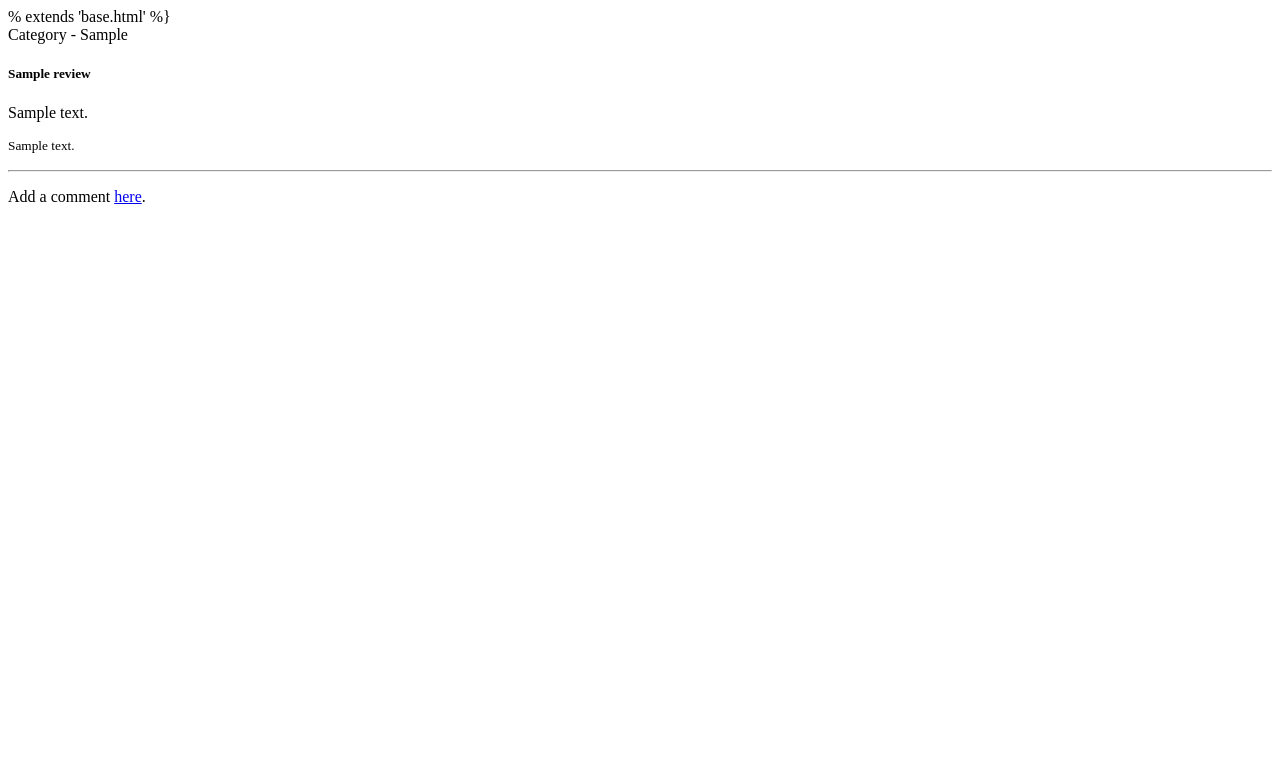
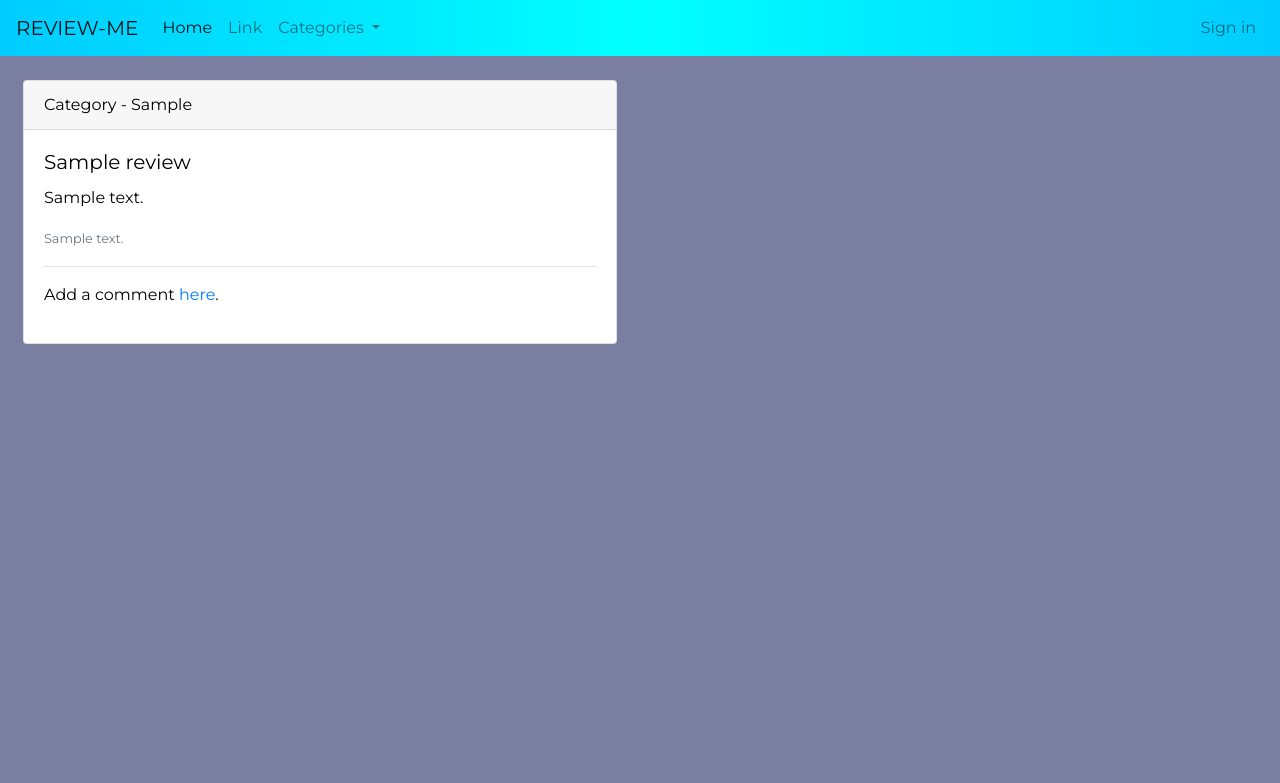
Before and after one commit to Imma7/Review-Me, a Flask app: template app/templates/bank.html in a window 1280 px wide. Shown: the top 783 px of the page. Run offline with Flask 2, Linux system fonts and the light colour scheme; the template is opened without the code that fills it: values that come from a table or form of the project are taken from there, others are empty; tables that the repository leaves empty hold one stand-in row (values such as "Sample post"); some libraries are stand-ins or nearby versions.

Commit message:
ADD STYLE

```diff
--- a/app/templates/bank.html
+++ b/app/templates/bank.html
@@ -1,4 +1,4 @@
-% extends 'base.html' %} {% import 'macros.html' as macro %}
+{% extends 'base.html' %} {% import 'macros.html' as macro %}
 
 <!-- Styles block -->
 {% block styles %} {% endblock %}
--- a/app/templates/base.html
+++ b/app/templates/base.html
@@ -10,7 +10,7 @@
   <link rel="stylesheet" href="https://maxcdn.bootstrapcdn.com/bootstrap/4.0.0/css/bootstrap.min.css" integrity="sha384-Gn5384xqQ1aoWXA+058RXPxPg6fy4IWvTNh0E263XmFcJlSAwiGgFAW/dAiS6JXm" crossorigin="anonymous">
   <script src="https://ajax.googleapis.com/ajax/libs/jquery/3.3.1/jquery.min.js"></script>
   <script defer src="https://use.fontawesome.com/releases/v5.0.6/js/all.js"></script>
-  <title>Get review to places you want to visit instantly</title>
+  <title>Get reviews to places you want to visit instantly</title>
   <!-- Base Styles -->
   <style>
     @import url('https://fonts.googleapis.com/css?family=Montserrat|Quicksand');
@@ -24,6 +24,11 @@
       border-radius: 50%;
     }
 
+    @import url('https://fonts.googleapis.com/css?family=Julius+Sans+One|Lobster|Sacramento|Open+Sans|Quicksand');
+    body {
+      background: #7a7ea1;
+      color: rgb(0, 0, 0);
+    }
 
   </style>
 </head>
--- a/app/templates/hotel.html
+++ b/app/templates/hotel.html
@@ -1,4 +1,4 @@
-% extends 'base.html' %} {% import 'macros.html' as macro %}
+{% extends 'base.html' %} {% import 'macros.html' as macro %}
 
 <!-- Styles block -->
 {% block styles %} {% endblock %}
--- a/app/templates/index.html
+++ b/app/templates/index.html
@@ -14,4 +14,9 @@
       {{macro.displayReviewList(reviews)}}
   </div>
 </div>
+<style>
+  body{
+    background-color: rgba(165, 165, 165, 0.144);
+  }
+</style>
 {% endblock %}
--- a/app/templates/school.html
+++ b/app/templates/school.html
@@ -1,4 +1,4 @@
-% extends 'base.html' %} {% import 'macros.html' as macro %}
+{% extends 'base.html' %} {% import 'macros.html' as macro %}
 
 <!-- Styles block -->
 {% block styles %} {% endblock %}
--- a/app/templates/shopping.html
+++ b/app/templates/shopping.html
@@ -1,4 +1,4 @@
-% extends 'base.html' %} {% import 'macros.html' as macro %}
+{% extends 'base.html' %} {% import 'macros.html' as macro %}
 
 <!-- Styles block -->
 {% block styles %} {% endblock %}
```
